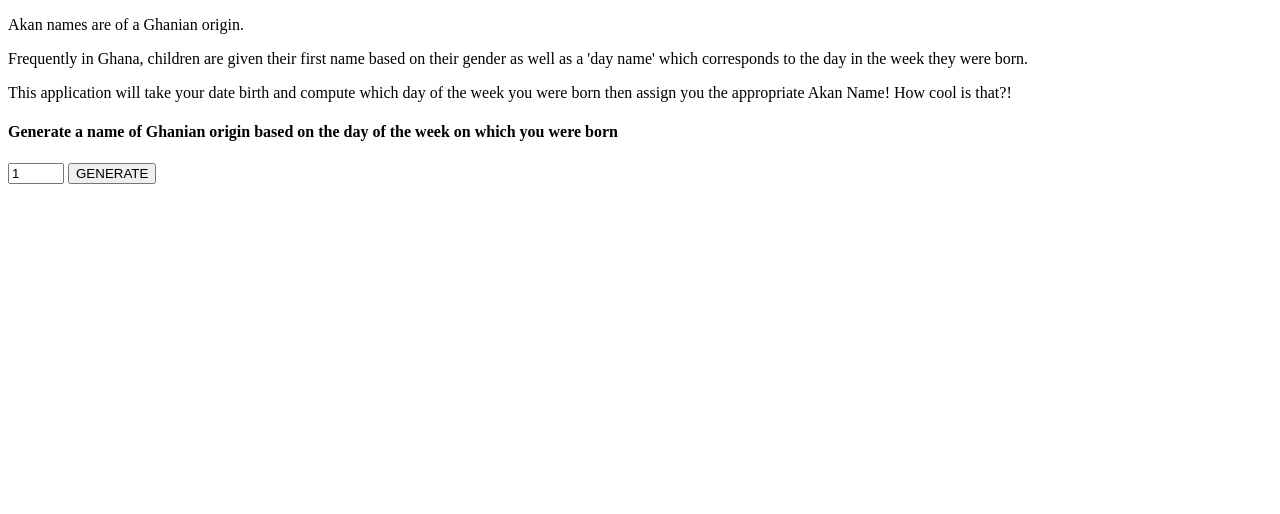
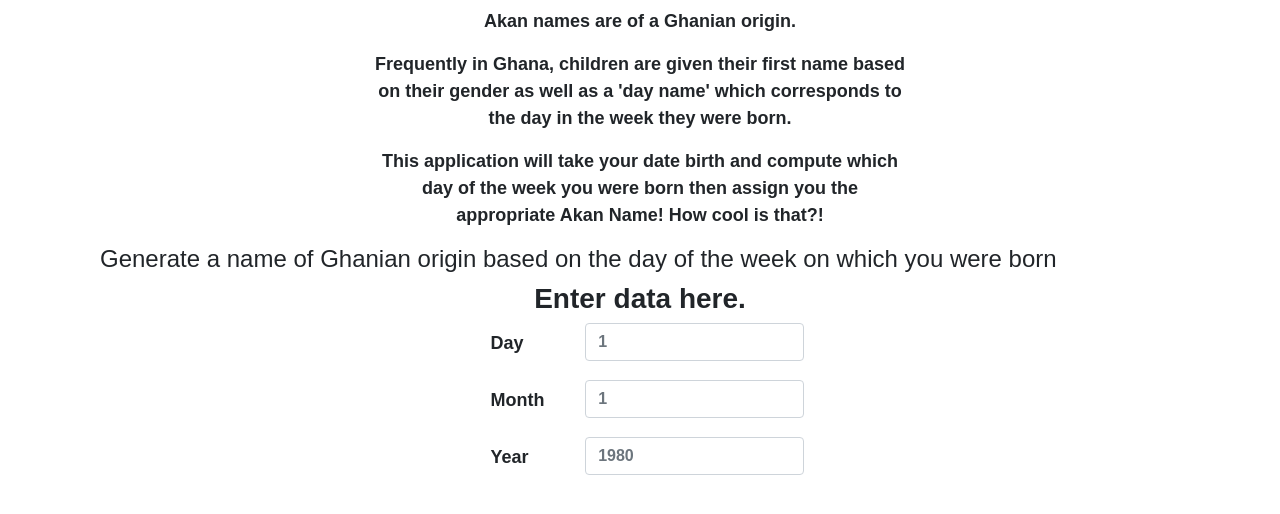
Before and after one commit to deusnyakundi/akan-namegen, a plain HTML site: page index.html in a window 1280 px wide. Drawn offline with nearby package versions, Linux system fonts and the light colour scheme.

Commit message:
Create forms for data input and style them

```diff
--- a/css/styles.css
+++ b/css/styles.css
@@ -1,10 +1,9 @@
-@import url('https:fonts.googleapis.com/css2?family=Poppins:ital,wght@0,100;')
-
 body{
-    font-family: 'Josefin Sans', sans-serif;
+    font-weight: bold;
+    font-family: 'Josefin Sans', sans-serif ;
     font-weight: bold;
     font-size: large;
-    font-weight: bold;
+
 }
 
 p{
@@ -15,3 +14,39 @@ h3{
     text-align: center;
     font-weight: bold;
 }
+
+/*Intro styling*/
+.intro{
+    text-align: center;
+    margin-top: 1vh;
+}
+
+.first-header{
+
+    font-weight: bolder;
+    font-size: 3em;
+    text-align: center !important;
+    padding: 5px;
+}
+
+/* Form styling */
+.form-center{
+    display:flex;
+    justify-content: center;
+}
+
+
+.form-control{
+    font-weight: bold;
+}
+
+/* Display section name */
+
+#display-name{
+    text-align: center;
+    font-weight: bolder;
+    font-kerning: auto;
+    font-size: 4em;
+    padding: 0 32px;
+
+}
--- a/index.html
+++ b/index.html
@@ -4,13 +4,19 @@
     <meta charset="UTF-8">
     <meta http-equiv="X-UA-Compatible" content="IE=edge">
     <meta name="viewport" content="width=device-width, initial-scale=1.0">
+
+    <link rel="stylesheet" href="https://stackpath.bootstrapcdn.com/bootstrap/4.3.1/css/bootstrap.min.css"
+        integrity="sha384-ggOyR0iXCbMQv3Xipma34MD+dH/1fQ784/j6cY/iJTQUOhcWr7x9JvoRxT2MZw1T" crossorigin="anonymous">
+    <link rel="stylesheet" href="/css/styles.css">
+
+
     <title>Akan Name Generator</title>
 </head>
 <body>
     <div class="container">
 
         <div class="container-fluid main-div">
-            <!--Short description about the application-->
+            <!--Description of the application-->
             <div class="container intro">
                 <p>Akan names are of a Ghanian origin.</p>
                 <p>Frequently in Ghana, children are given their first name based on their gender as
@@ -20,10 +26,34 @@
                     born then assign you the appropriate Akan Name! How cool is that?!</p>
             </div>
         <h4>Generate a name of Ghanian origin based on the day of the week on which you were born</h4>
-        <div class="form">
-            <input type="number" min="1" max="10" value="1" class="qty">
-            <button>GENERATE</button>
+
+         <!--Input form-->
+         <div class="container form-center">
+            <form id="akan-form" class="akan-form" name="akan-form">
+                <h3>Enter data here.</h3>
+                <div class="mb-3 form-item row">
+                    <label for="day" class="col-form-label col-sm-4">Day</label>
+                    <input type="number" maxlength="2" name="day" class="form-control col-sm-8"  placeholder="1">
+
+                </div>
+                <div class="mb-3 form-item row">
+                    <label for="month" class="col-form-label col-sm-4">Month</label>
+                    <input type="number"  maxlength="2" class="form-control col-sm-8" placeholder="1">
+
+                </div>
+                <div class="mb-3 form-item row">
+                    <label for="year" class="col-form-label col-sm-4">Year</label>
+                    <input type="number"  maxlength="4" required class="form-control col-sm-8"  placeholder="1980">
+
+                </div>
+
+            </form>
         </div>
+
     </div>
+
+
+    </div>
+    <script src="script/script.js" ></script>
 </body>
 </html>
--- /dev/null
+++ b/script/script.js
@@ -0,0 +1 @@
+//Add Javascript here
```
